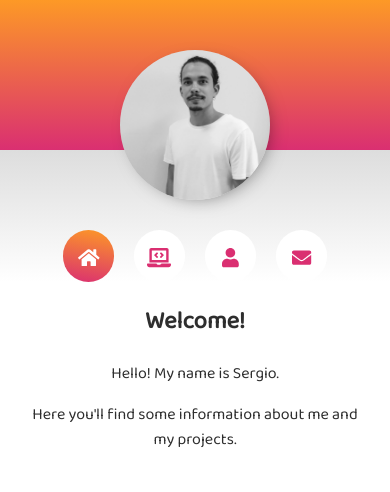
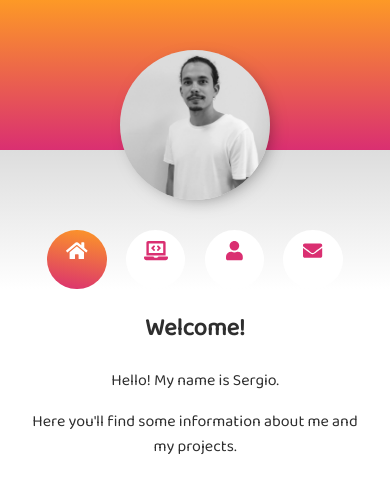
Before and after one commit to sriosdev/portfolio-old, a Vue app: page / in a window 390 px wide. Shown: the top 492 px of the page. Built offline with nearby package versions, Linux system fonts and the light colour scheme.

Commit message:
Better buttons

```diff
--- a/src/components/Button.vue
+++ b/src/components/Button.vue
@@ -1,5 +1,5 @@
 <template>
-  <button :class="isSelected"><i :class="icon"></i><span class="text">{{ text }}</span></button>
+  <a :class="isSelected"><i :class="icon"></i><span class="text">{{ text }}</span></a>
 </template>
 
 <script>
@@ -21,7 +21,7 @@ export default {
 <style lang="scss" scoped>
 @import '../styles/variables.scss';
 
-button {
+a {
   background-color: white;
   border: none;
   border-radius: 50px;
@@ -43,13 +43,13 @@ button {
   }
 }
 
-button.selected {
+a.selected {
   background-image: linear-gradient(190deg, $color-primary, $color-secondary);
   color: white;
 }
 
 @media (min-width: 320px) and (max-width: 480px) {
-  button {
+  a {
     border-radius: 100%;
     height: 2.7em;
     vertical-align: middle;
```
